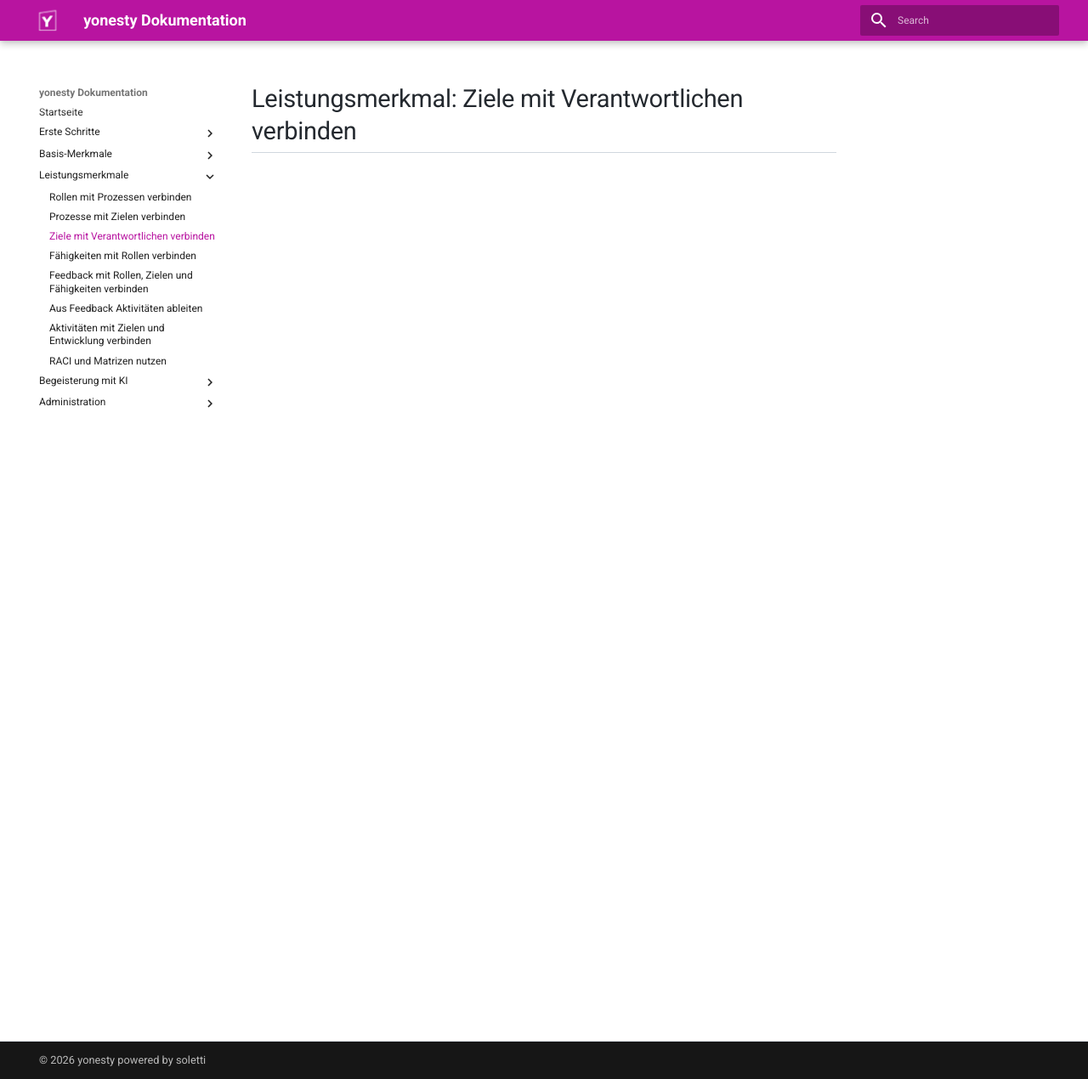
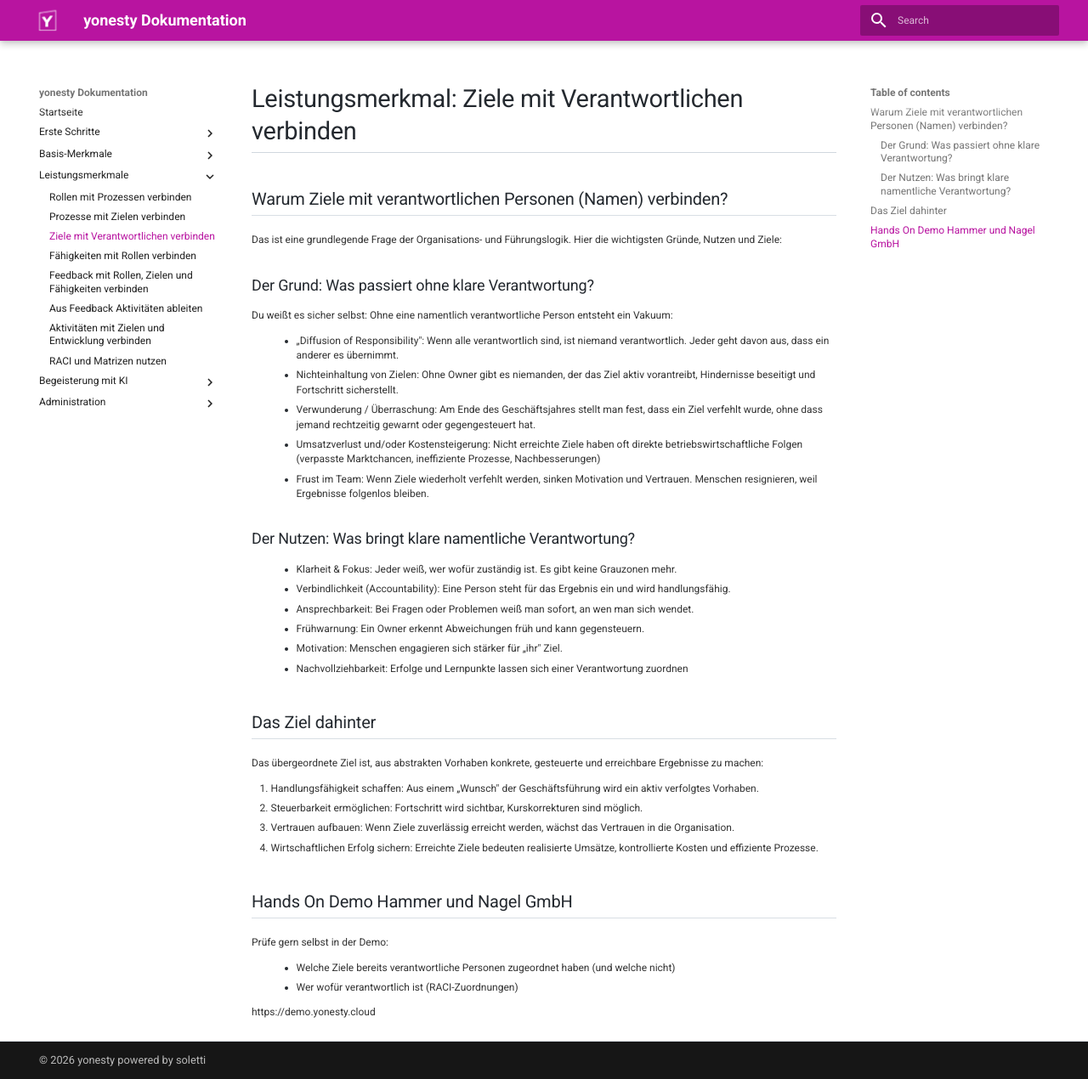
Before and after one commit to ricohaenelsoletti/yonesty, an MkDocs documentation site: the page built from docs/Leistungsmerkmal-Ziele-mit-Verantwortlichen-verbinden.md, in a window 1280 px wide and 1270 px high. Shown: the whole window at 85% size. Built offline with MkDocs 1.6.1 and Material for MkDocs 9.7.7, drawn with Linux system fonts in a browser that asks for light colours.

Commit message:
Expand documentation on connecting goals with responsible persons
Added a detailed explanation of the importance of assigning responsible individuals to goals, including benefits and objectives.

```diff
--- a/docs/Leistungsmerkmal-Ziele-mit-Verantwortlichen-verbinden.md
+++ b/docs/Leistungsmerkmal-Ziele-mit-Verantwortlichen-verbinden.md
@@ -1 +1,39 @@
 # Leistungsmerkmal: Ziele mit Verantwortlichen verbinden
+
+## Warum Ziele mit verantwortlichen Personen (Namen) verbinden?
+Das ist eine grundlegende Frage der Organisations- und Führungslogik. Hier die wichtigsten Gründe, Nutzen und Ziele:
+
+### Der Grund: Was passiert ohne klare Verantwortung?
+Du weißt es sicher selbst: Ohne eine namentlich verantwortliche Person entsteht ein Vakuum:
+
+* „Diffusion of Responsibility": Wenn alle verantwortlich sind, ist niemand verantwortlich. Jeder geht davon aus, dass ein anderer es übernimmt.
+* Nichteinhaltung von Zielen: Ohne Owner gibt es niemanden, der das Ziel aktiv vorantreibt, Hindernisse beseitigt und Fortschritt sicherstellt.
+* Verwunderung / Überraschung: Am Ende des Geschäftsjahres stellt man fest, dass ein Ziel verfehlt wurde, ohne dass jemand rechtzeitig gewarnt oder gegengesteuert hat.
+* Umsatzverlust und/oder Kostensteigerung: Nicht erreichte Ziele haben oft direkte betriebswirtschaftliche Folgen (verpasste Marktchancen, ineffiziente Prozesse, Nachbesserungen)
+* Frust im Team: Wenn Ziele wiederholt verfehlt werden, sinken Motivation und Vertrauen. Menschen resignieren, weil Ergebnisse folgenlos bleiben.
+
+### Der Nutzen: Was bringt klare namentliche Verantwortung?
+
+* Klarheit & Fokus:	Jeder weiß, wer wofür zuständig ist. Es gibt keine Grauzonen mehr.
+* Verbindlichkeit (Accountability):	Eine Person steht für das Ergebnis ein und wird handlungsfähig.
+* Ansprechbarkeit:	Bei Fragen oder Problemen weiß man sofort, an wen man sich wendet.
+* Frühwarnung:	Ein Owner erkennt Abweichungen früh und kann gegensteuern.
+* Motivation:	Menschen engagieren sich stärker für „ihr" Ziel.
+* Nachvollziehbarkeit:	Erfolge und Lernpunkte lassen sich einer Verantwortung zuordnen
+
+## Das Ziel dahinter
+Das übergeordnete Ziel ist, aus abstrakten Vorhaben konkrete, gesteuerte und erreichbare Ergebnisse zu machen:
+
+1. Handlungsfähigkeit schaffen: Aus einem „Wunsch" der Geschäftsführung wird ein aktiv verfolgtes Vorhaben.
+2. Steuerbarkeit ermöglichen: Fortschritt wird sichtbar, Kurskorrekturen sind möglich.
+3. Vertrauen aufbauen: Wenn Ziele zuverlässig erreicht werden, wächst das Vertrauen in die Organisation.
+4. Wirtschaftlichen Erfolg sichern: Erreichte Ziele bedeuten realisierte Umsätze, kontrollierte Kosten und effiziente Prozesse.
+
+## Hands On Demo Hammer und Nagel GmbH
+
+Prüfe gern selbst in der Demo:
+
+* Welche Ziele bereits verantwortliche Personen zugeordnet haben (und welche nicht)
+* Wer wofür verantwortlich ist (RACI-Zuordnungen)
+
+https://demo.yonesty.cloud
```
